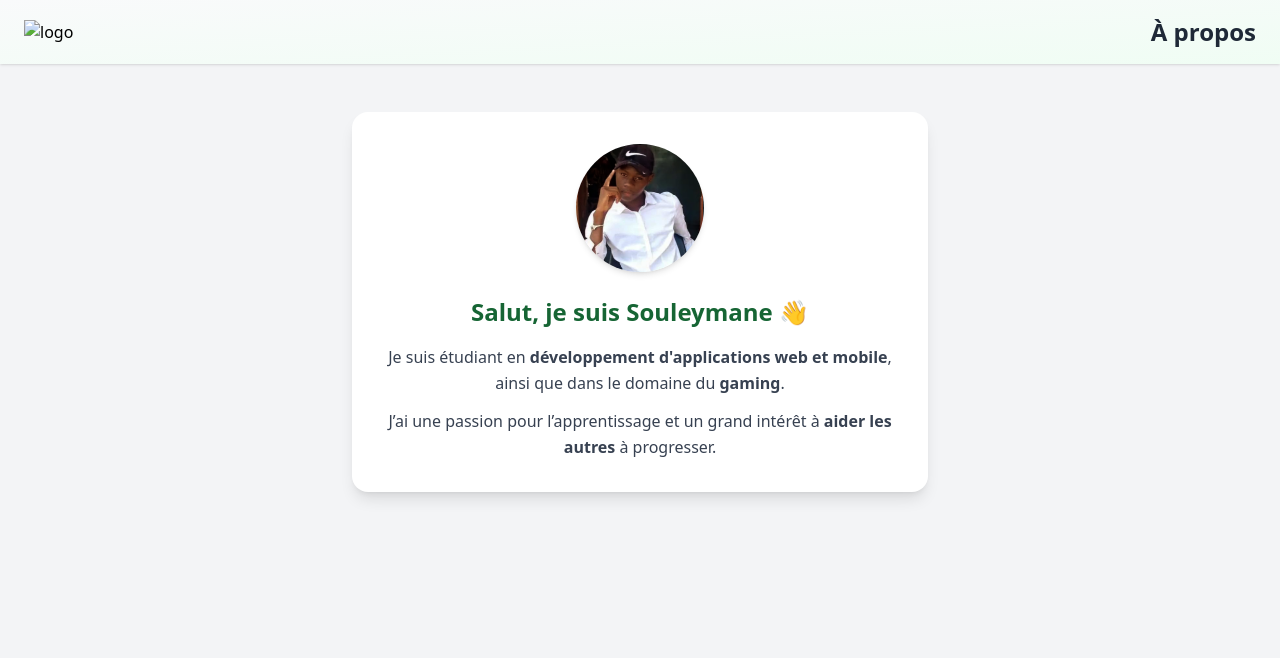
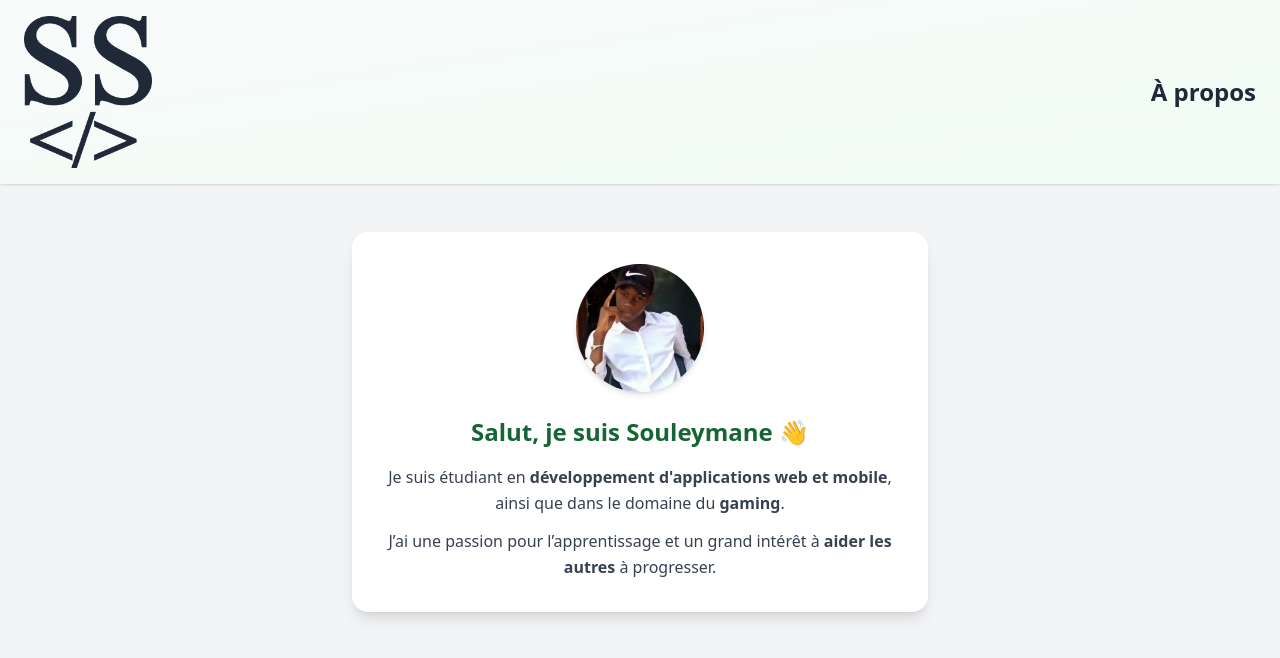
Before and after one commit to Jule-25/my-website, a plain HTML site: page about.html in a window 1280 px wide. Drawn offline with nearby package versions, Linux system fonts and the light colour scheme.

Commit message:
Fix logo in contact page and about page

```diff
--- a/about.html
+++ b/about.html
@@ -16,7 +16,7 @@
     <a href="home.html">
       <img class="w-32 hover:scale-105
       transition-transform
-      " src="../assets/images/logo2.png" alt="logo">
+      " src="logo2.png" alt="logo">
     </a>
     <h1 class="text-2xl font-bold text-gray-800">À propos</h1>
   </header>
```
Also changed, not shown: contact.html (+1 -1 lines).
